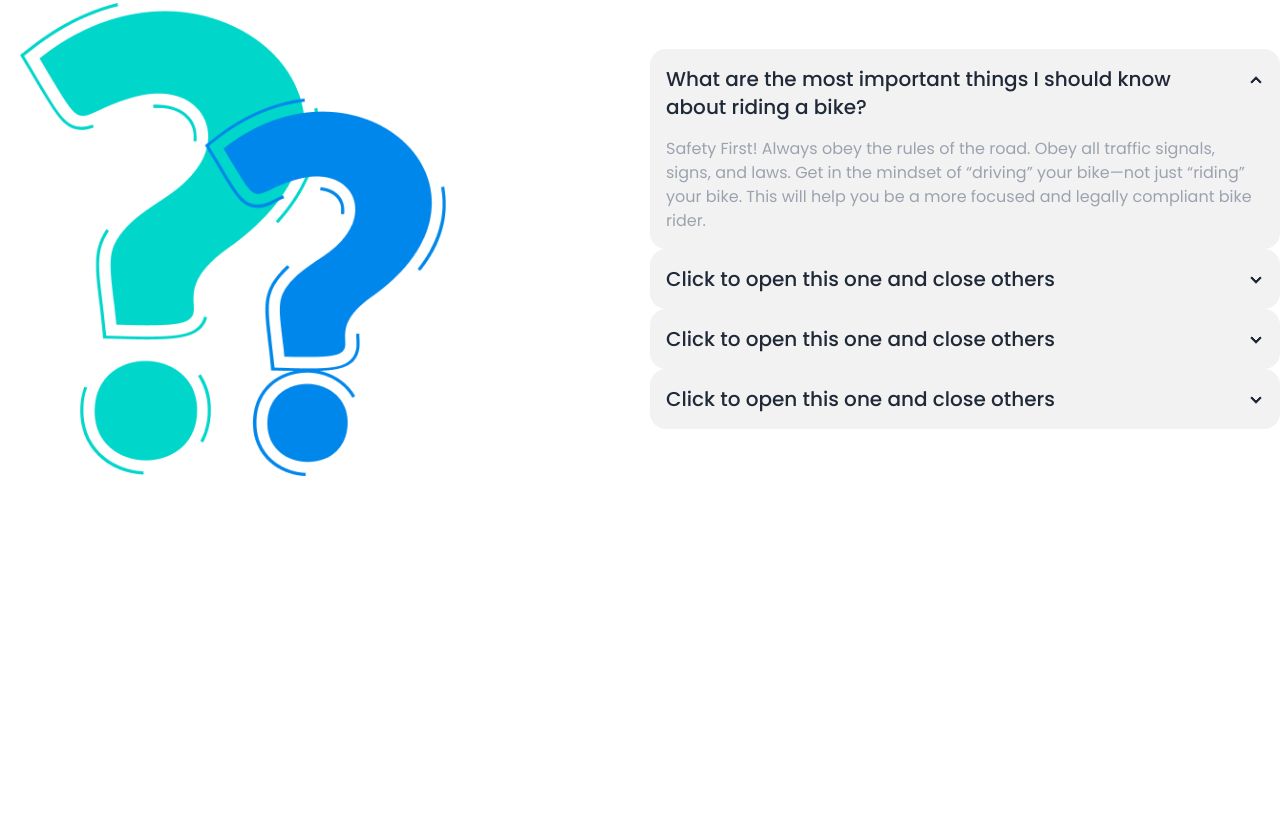
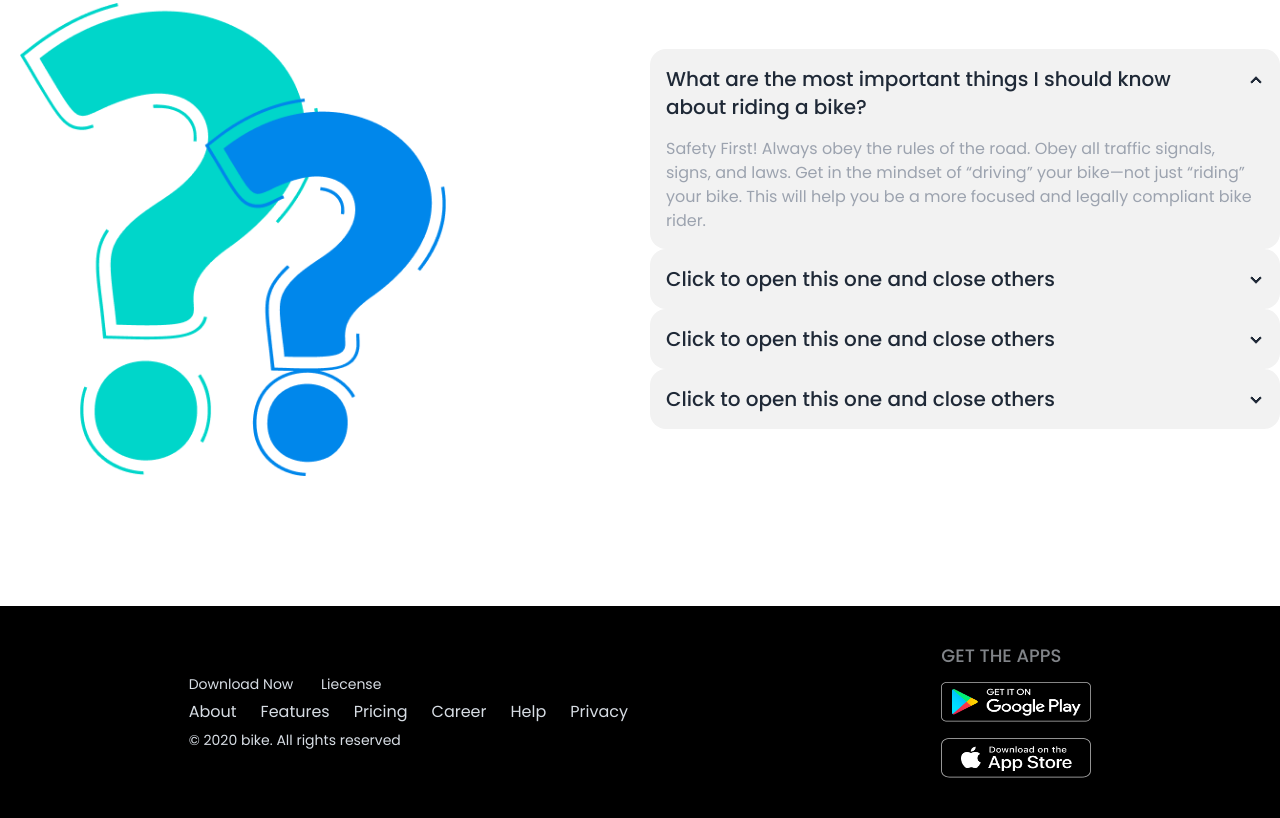
Before and after one commit to SyedShahanurShammas/BikerZone_with_TailwindDaisyUl, a plain HTML site: page index.html in a window 1280 px wide. Shown: the part 3023-3841 px from the top of the page. Before the commit the page ends 3629 px from the top, so only its background shows below. Drawn offline with nearby package versions, Linux system fonts and the light colour scheme.

Commit message:
footer added

```diff
--- a/index.html
+++ b/index.html
@@ -375,8 +375,32 @@
 
         </section>
     </main>
-    <footer>
+    <!-- footer -->
+    <footer class="footer bg-black justify-around items-center text-neutral-content p-10">
+        <aside>
+            <p>Download Now <span class="ml-6">Liecense</span></p>
 
+            <div class="flex gap-6  items-center">
+                <p class="font-normal text-[16px]"><a href="">About</a></p>
+                <p class="font-normal text-[16px]"><a href="">Features</a></p>
+                <p class="font-normal text-[16px]"><a href="">Pricing</a></p>
+                <p class="font-normal text-[16px]"><a href="">Career</a></p>
+                <p class="font-normal text-[16px]"> <a href="">Help</a></p>
+                <p class="font-normal text-[16px]"><a href="">Privacy</a></p>
+            </div>
+            <p>&copy; 2020 bike. All rights reserved</p>
+        </aside>
+        <nav>
+            <h6 class="footer-title font-medium text-[18px]">Get the apps</h6>
+            <div class="grid grid-cols-1 gap-4">
+                <div><a>
+                        <img class="h-10 w-[150px]" src="images/others/android.png" alt="">
+                    </a></div>
+                <div>
+                    <img class="h-10 w-[150px]" src="images/others/ios.png" alt="">
+                </div>
+            </div>
+        </nav>
     </footer>
 
 </body>
```
